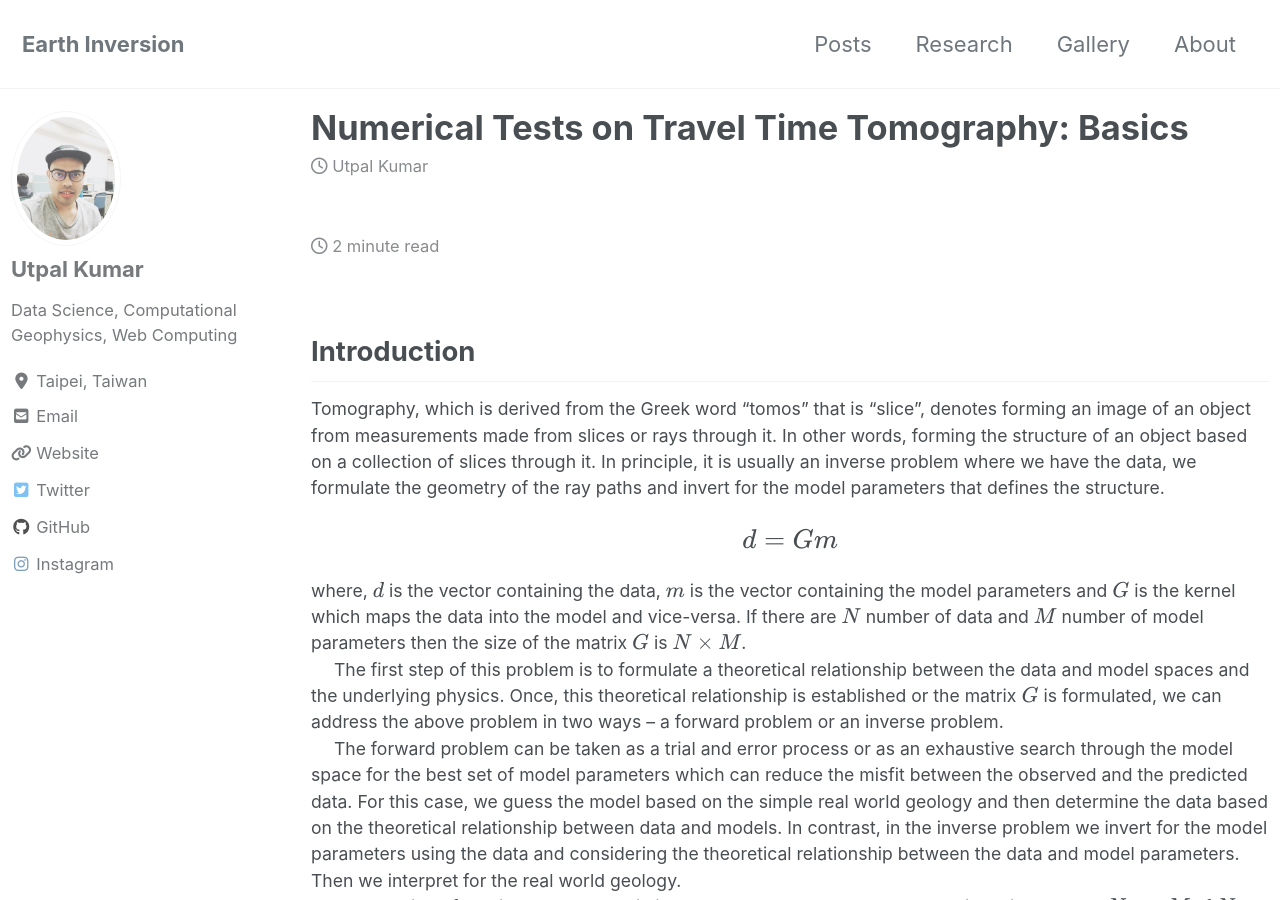
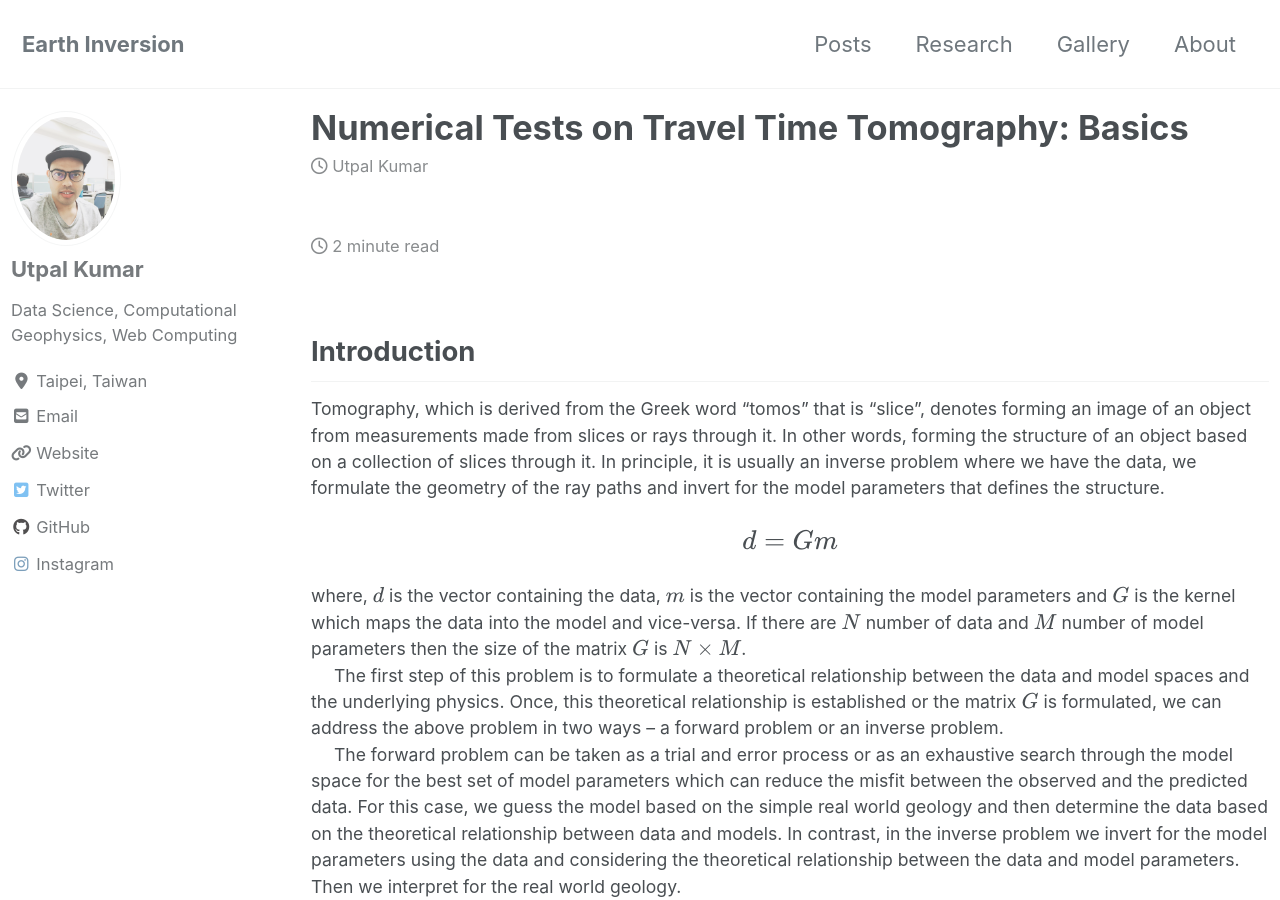
Before and after one commit to apexcodings/earthinversion.github.io, a Jekyll site: the page built from _posts/2020-05-23-numerical-tests-travel-time-tomography.md, in a window 1280 px wide and 900 px high. Built offline with Jekyll 4.4.1, drawn with Linux system fonts in a browser that asks for light colours; cached includes are drawn as plain includes; nearby versions of some CDN libraries; formulas are drawn with MathJax 3; comment, search, counter and statistics services are not loaded.

Commit message:
equation align

```diff
--- a/_posts/2020-05-23-numerical-tests-travel-time-tomography.md
+++ b/_posts/2020-05-23-numerical-tests-travel-time-tomography.md
@@ -12,7 +12,11 @@
 Tomography, which is derived from the Greek word “tomos” that is “slice”, denotes forming an image of an object from measurements made from slices or rays through it. In other words, forming the structure of an object based on a collection of slices through it.
 In principle, it is usually an inverse problem where we have the data, we formulate the geometry of the ray paths and invert for the model parameters that defines the structure.
 
-$$d = Gm$$
+$$
+\begin{align}
+d = Gm
+\end{align}
+$$
 
 where, \\( d \\) is the vector containing the data, \\( m \\) is the vector containing the model
 parameters and \\( G \\) is the kernel which maps the data into the model and vice-versa. If there are \\( N \\) number of data and \\( M \\) number of model parameters then the size of the matrix \\( G \\) is \\( N \times M \\).
```
